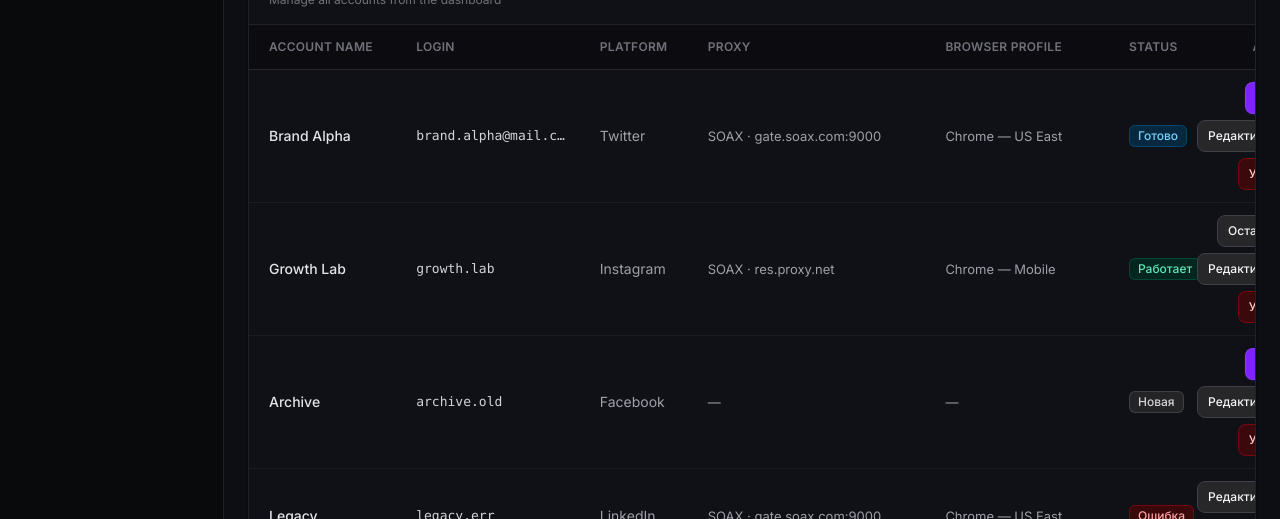
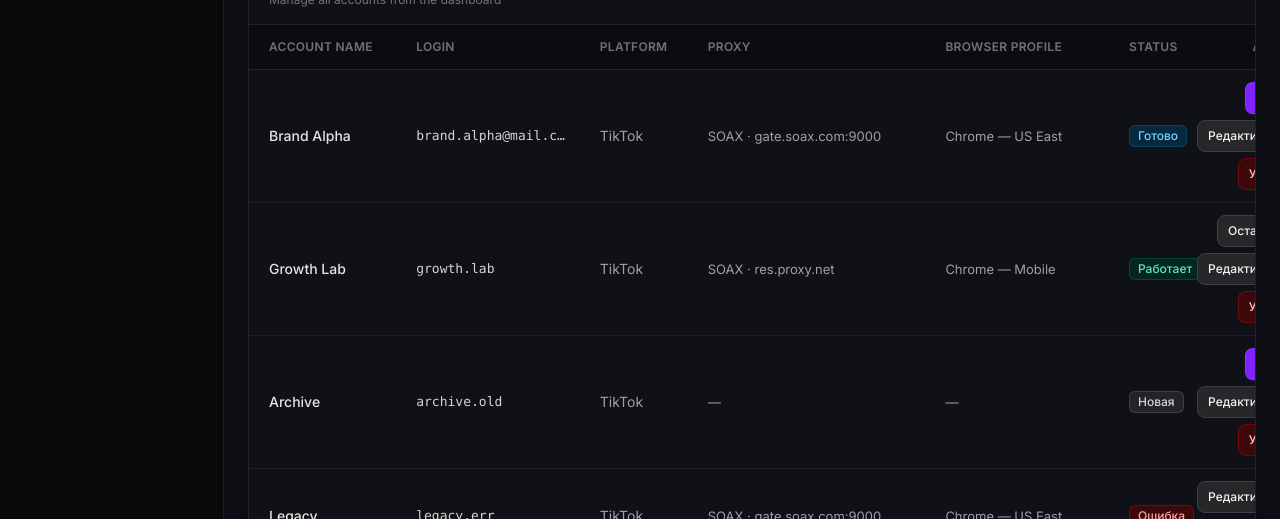
Before and after one commit to bogdan22807/ProjectXX, a React (Vite) app in the folder admin-panel/: page / in a window 1280 px wide. Shown: the part 429-948 px from the top of the page. Built offline with nearby package versions, Linux system fonts and the light colour scheme.

Commit message:
feat(accounts): restrict platform to TikTok only
Co-authored-by: bogdan22807 <bogdan22807@users.noreply.github.com>

```diff
--- a/admin-panel/src/data/mock.ts
+++ b/admin-panel/src/data/mock.ts
@@ -47,7 +47,7 @@ export const initialAccounts: Account[] = [
     name: 'Brand Alpha',
     login: 'brand.alpha@mail.com',
     cookies: 'session=…',
-    platform: 'Twitter',
+    platform: 'TikTok',
     proxyId: 'p1',
     profileId: 'bp1',
     status: 'Ready',
@@ -57,7 +57,7 @@ export const initialAccounts: Account[] = [
     name: 'Growth Lab',
     login: 'growth.lab',
     cookies: '',
-    platform: 'Instagram',
+    platform: 'TikTok',
     proxyId: 'p2',
     profileId: 'bp2',
     status: 'Running',
@@ -67,7 +67,7 @@ export const initialAccounts: Account[] = [
     name: 'Archive',
     login: 'archive.old',
     cookies: '',
-    platform: 'Facebook',
+    platform: 'TikTok',
     proxyId: null,
     profileId: null,
     status: 'New',
@@ -77,7 +77,7 @@ export const initialAccounts: Account[] = [
     name: 'Legacy',
     login: 'legacy.err',
     cookies: '',
-    platform: 'LinkedIn',
+    platform: 'TikTok',
     proxyId: 'p1',
     profileId: 'bp1',
     status: 'Error',
--- a/admin-panel/src/pages/DashboardPage.tsx
+++ b/admin-panel/src/pages/DashboardPage.tsx
@@ -24,14 +24,7 @@ import type { Account, AccountStatus, Platform } from '../types/domain'
 const tableActionBtn =
   '!h-8 !min-h-[2rem] !shrink-0 !px-2.5 !py-0 text-xs font-medium leading-none'
 
-const platforms: Platform[] = [
-  'Twitter',
-  'Instagram',
-  'Facebook',
-  'TikTok',
-  'LinkedIn',
-  'Other',
-]
+const platforms: Platform[] = ['TikTok']
 
 const accountStatuses: AccountStatus[] = ['New', 'Ready', 'Running', 'Error']
 
@@ -49,7 +42,7 @@ const emptyForm = (): FormState => ({
   name: '',
   login: '',
   cookies: '',
-  platform: 'Twitter',
+  platform: 'TikTok',
   proxyId: '',
   profileId: '',
   status: 'New',
--- a/admin-panel/src/types/domain.ts
+++ b/admin-panel/src/types/domain.ts
@@ -4,13 +4,8 @@ export type ProxyStatus = 'Active' | 'Needs Check' | 'Dead'
 
 export type ProfileStatus = 'Ready' | 'In Use' | 'Error'
 
-export type Platform =
-  | 'Twitter'
-  | 'Instagram'
-  | 'Facebook'
-  | 'TikTok'
-  | 'LinkedIn'
-  | 'Other'
+/** Extend when more platforms are enabled in the UI */
+export type Platform = 'TikTok'
 
 export interface Account {
   id: string
```
